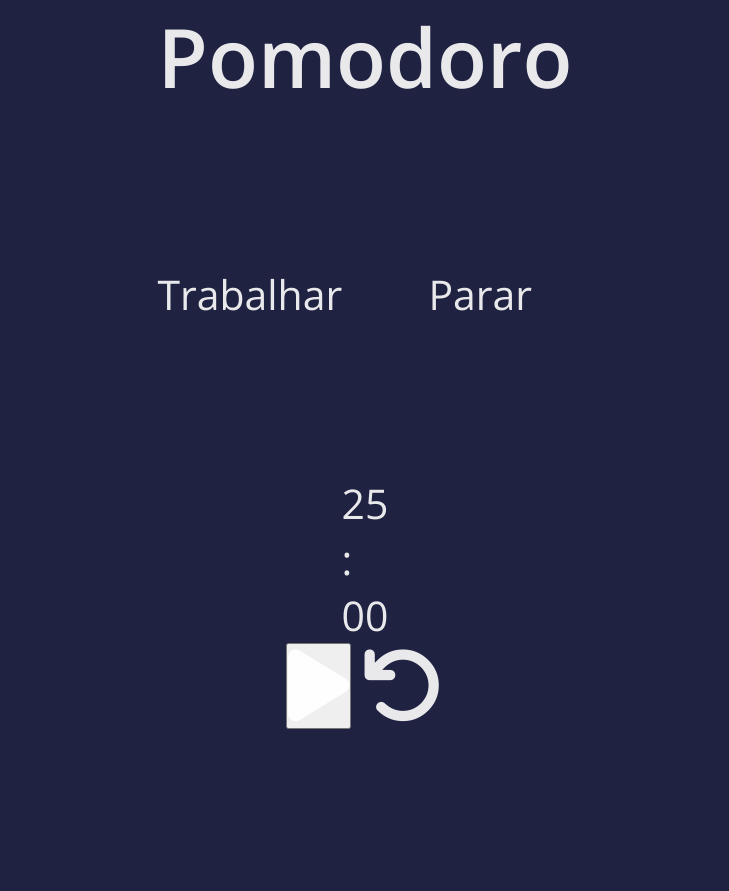
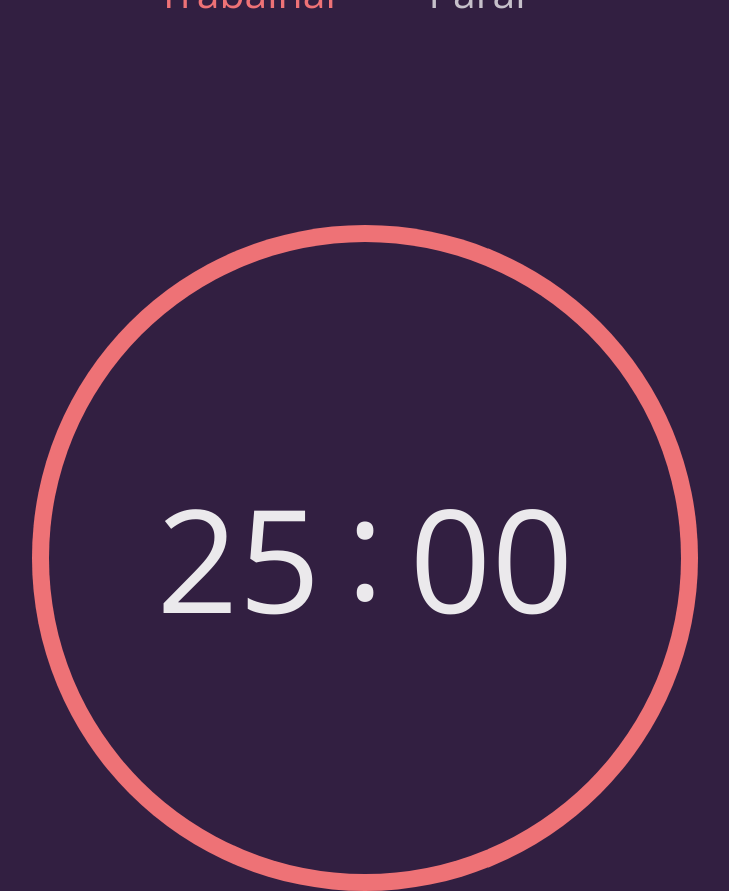
Before and after one commit to cs-marcosbaia/Pomodoro, a plain HTML site: page index.html in a window 1280 px wide. Shown: the top 891 px of the page, without its empty margins (275-1004 px from the left). Before the commit the page ends 800 px from the top, so only its background shows below. Drawn offline with nearby package versions, Linux system fonts and the light colour scheme.

Commit message:
finishing

```diff
--- a/index.html
+++ b/index.html
@@ -2,17 +2,16 @@
 <html lang="en">
     <head>
         <meta charset="UTF-8">
-        <meta http-equiv="X-UA-Compatible" content="IE=edge">
         <meta name="viewport" content="width=device-width, initial-scale=1.0">
         <title>Pomodoro</title>
 
-    <link rel="preconnect" href="https://fonts.googleapis.com">
-    <link rel="preconnect" href="https://fonts.gstatic.com" crossorigin>
-    <link href="https://fonts.googleapis.com/css2?family=Open+Sans:wght@300;400;600&display=swap" rel="stylesheet">
+        <link rel="preconnect" href="https://fonts.googleapis.com">
+        <link rel="preconnect" href="https://fonts.gstatic.com" crossorigin>
+        <link href="https://fonts.googleapis.com/css2?family=Open+Sans:wght@300;400;600&display=swap" rel="stylesheet">
 
-    <script src="https://kit.fontawesome.com/6f3103b13c.js" crossorigin="anonymous"></script>
+        <script src="https://kit.fontawesome.com/6f3103b13c.js" crossorigin="anonymous"></script>
 
-    <link rel="stylesheet" href="./style.css">
+        <link rel="stylesheet" href="./style.css">
     </head>
     <body>
         <section>
@@ -27,9 +26,9 @@
                 <div class="timer">
                     <div class="circle">
                         <div class="time">
-                            <p id="minutes">25</p>
+                            <p id="minutes"></p>
                             <p>:</p>
-                            <p id="seconds">00</p>
+                            <p id="seconds"></p>
                         </div>
                     </div>
                 </div>
@@ -37,10 +36,11 @@
                 <div class="controls">
                     <button id="start" onclick="start()"><i class="fa-solid fa-play"></i></button>
 
-                    <a id="reset" href="/"><i class="fa-solid fa-arrow-rotate-left"></i></a>
+                    <a id="reset" href="./"><i class="fa-solid fa-arrow-rotate-left"></i></a>
                 </div>
             </div>
         </section>
+
         <script src="./script.js"></script>
     </body>
 </html>
--- a/script.js
+++ b/script.js
@@ -0,0 +1,54 @@
+let workTittle = document.getElementById('work');
+let breakTittle = document.getElementById('break');
+
+let workTime = 25;
+let breakTime = 5;
+
+let seconds = "00"
+
+window.onload = () => {
+    document.getElementById('minutes').innerHTML = workTime;
+    document.getElementById('seconds').innerHTML = seconds;
+
+    workTittle.classList.add('active');
+}
+
+function start() {
+    document.getElementById('start').style.display = "none";
+    document.getElementById('reset').style.display = "block";
+
+    seconds = 59;
+
+    let workMinutes = workTime - 1;
+    let breakMinutes = breakTime - 1;
+
+    breakCount = 0;
+
+    let timerFunction = () => {
+        document.getElementById('minutes').innerHTML = workMinutes;
+        document.getElementById('seconds').innerHTML = seconds;
+
+        seconds = seconds - 1;
+
+        if(seconds === 0) {
+            workMinutes = workMinutes - 1;
+            if(workMinutes === -1 ){
+                if(breakCount % 2 === 0) {
+                    workMinutes = breakMinutes;
+                    breakCount++
+
+                    workTittle.classList.remove('active');
+                    breakTittle.classList.add('active');
+                }else {
+                    workMinutes = workTime;
+                    breakCount++
+
+                    breakTittle.classList.remove('active');
+                    workTittle.classList.add('active');
+                }
+            }
+            seconds = 59;
+        }
+    }
+    setInterval(timerFunction, 1000); // 1000 = 1s
+}
--- a/style.css
+++ b/style.css
@@ -1,7 +1,7 @@
 :root{
     font-size: 62,5%;
 
-    --color-primary:hsl(235, 35%, 19%);
+    --color-primary:hsl(272, 35%, 19%);
     --color-secondary: hsl(358, 78%, 69%);
     --color-font: hsla(0, 0%, 100%, 0.902);
 
@@ -35,10 +35,8 @@ h1{
     font-size: 3.2rem;
 }
 
-/* ===== content ===== */
-
 section {
-    display: fley;
+    display: flex;
     align-items: center;
     height: 100%;
 }
@@ -63,5 +61,75 @@ section {
     border-radius: 10rem;
     -webkit-box-shadow:0px 0px 15px 10px var(--color-shadow);
     box-shadow: 0px 0px 15px 10px var(--color-shadow);
+}
 
+.painel p {
+    opacity: .8;
+    transition: 1s ease-in;
 }
+
+.painel p.active {
+    opacity: 1;
+    color: var(--color-secondary);
+}
+
+.timer {
+    display: flex;
+    justify-content: center;
+    align-items: center;
+    width: 30rem;
+    height: 30rem;
+    border-radius: 50%;
+    -webkit-box-shadow: 0px 0px 15px 10px var(--color-shadow);
+    box-shadow: 0px 0px 15px 10px var(--color-shadow);
+}
+
+.circle {
+    display: flex;
+    justify-content: center;
+    align-items: center;
+    width: 26rem;
+    height: 26rem;
+    border-radius: 50%;
+    background-color: var(--color-secondary);
+    position: relative;
+}
+
+.circle::before {
+    content: '';
+    position: absolute;
+    width: 95%;
+    height: 95%;
+    border-radius: 50%;
+    background-color: var(--color-primary);
+}
+
+.time {
+    position: relative;
+    display: flex;
+    flex-direction: row;
+}
+
+.time p {
+    font-size: 5.6rem;
+}
+
+.time p:nth-of-type(2) {
+    position: relative;
+    top: -.5rem;
+    margin-inline: 1rem;
+}
+
+.controls {
+    margin-top: 3rem;
+}
+
+.controls button {
+    border: none;
+    background-color: transparent;
+    cursor: pointer;
+}
+
+.controls #reset {
+    display: none;
+}
```
